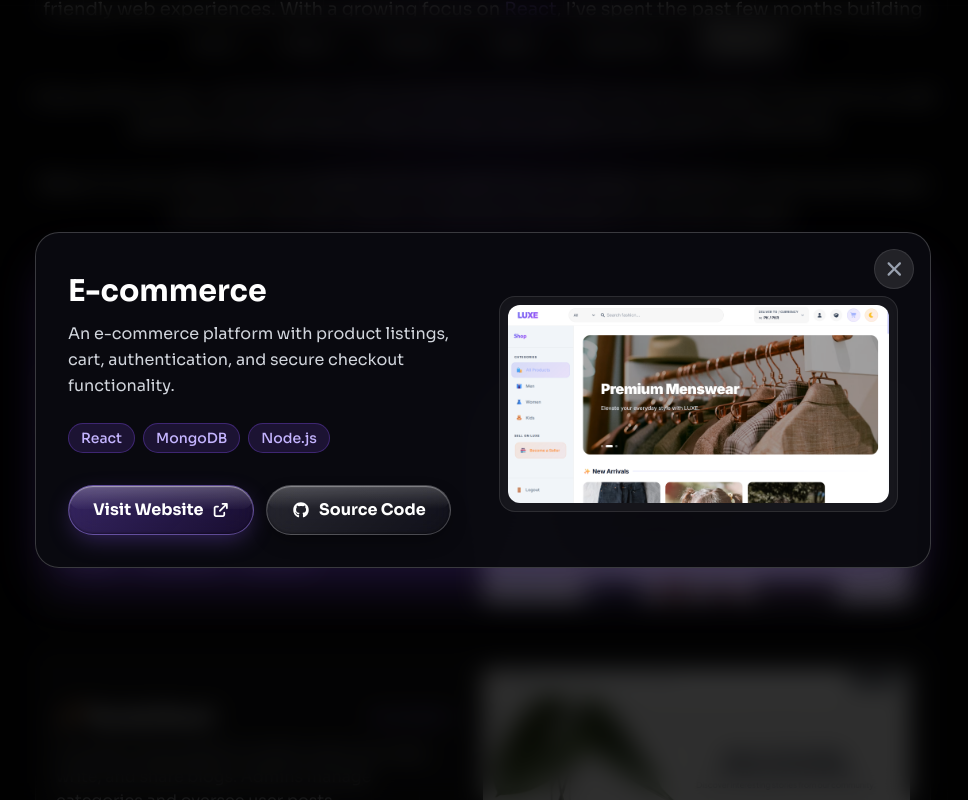
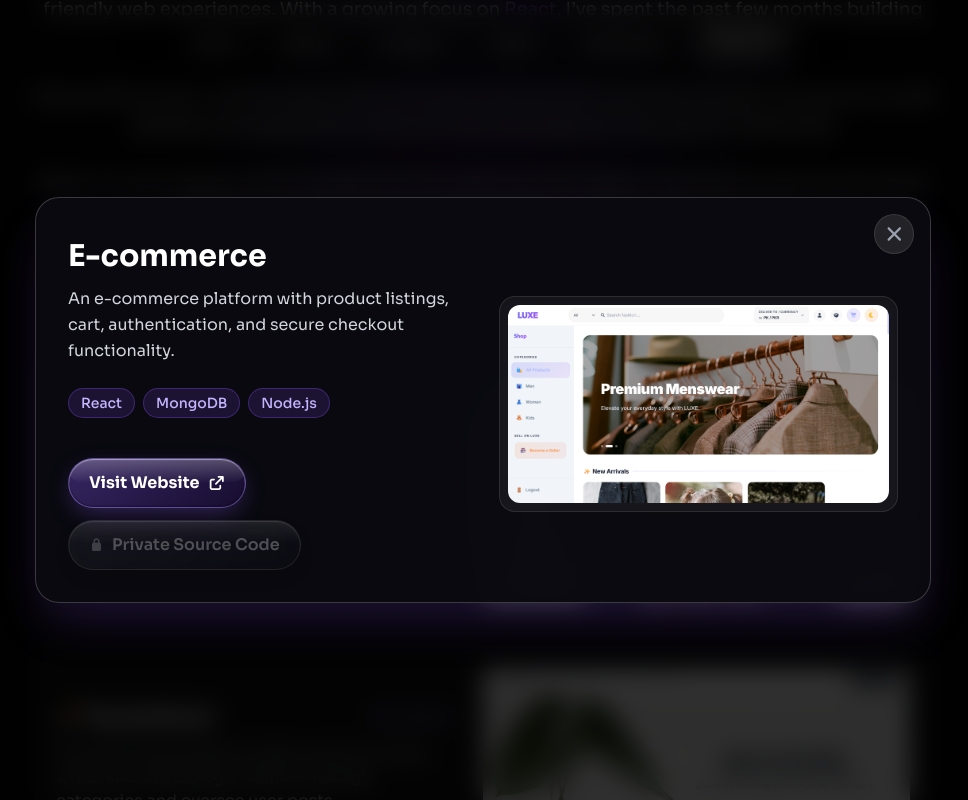
Before and after one commit to abdullah-git40/My-Portfolio, a React (Vite) app in the folder frontend/: page / in a window 1280 px wide. Both pictures are taken after a click on the element 640 px from the left and 1495 px from the top of the page. Shown: the part 1003-1803 px from the top of the page, without its empty margins (157-1125 px from the left). Built offline with nearby package versions, Linux system fonts and the light colour scheme.

Commit message:
project source code is private

```diff
--- a/frontend/src/components/Projects/ProjectModal.jsx
+++ b/frontend/src/components/Projects/ProjectModal.jsx
@@ -1,6 +1,6 @@
 import React, { useEffect } from "react";
 import { FontAwesomeIcon } from "@fortawesome/react-fontawesome";
-import { faXmark, faArrowUpRightFromSquare } from "@fortawesome/free-solid-svg-icons";
+import { faXmark, faArrowUpRightFromSquare, faLock } from "@fortawesome/free-solid-svg-icons";
 import { faGithub } from "@fortawesome/free-brands-svg-icons";
 import { motion, AnimatePresence } from "motion/react";
 
@@ -79,17 +79,17 @@ function ProjectModal({ project, isOpen, onClose }) {
               </div>
 
               {/* ACTION BUTTONS */}
-              <div className="flex flex-wrap gap-3 justify-center md:justify-start">
+              <div className="flex flex-row flex-wrap items-center gap-3 justify-center md:justify-start mt-2">
                 {project.liveUrl && !project.isLiveDisabled ? (
                   <a
                     href={project.liveUrl}
                     target="_blank"
                     rel="noopener noreferrer"
-                    className="w-full sm:w-auto"
+                    className="inline-block"
                   >
-                    <button className="glass-btn-primary w-full sm:w-auto px-6 py-3 rounded-full text-white font-bold cursor-pointer flex items-center justify-center gap-2">
+                    <button className="glass-btn-primary px-4 sm:px-5 py-2.5 sm:py-3 rounded-full text-white font-bold cursor-pointer inline-flex items-center justify-center gap-2 text-sm sm:text-base whitespace-nowrap">
                       Visit Website{" "}
-                      <FontAwesomeIcon icon={faArrowUpRightFromSquare} className="text-sm" />
+                      <FontAwesomeIcon icon={faArrowUpRightFromSquare} className="text-xs sm:text-sm" />
                     </button>
                   </a>
                 ) : (
@@ -97,26 +97,36 @@ function ProjectModal({ project, isOpen, onClose }) {
                     disabled
                     aria-disabled="true"
                     title="Website is currently unavailable"
-                    className="glass-btn-primary opacity-40 cursor-not-allowed w-full sm:w-auto px-6 py-3 rounded-full text-white/70 font-bold flex items-center justify-center gap-2 pointer-events-none filter grayscale-[30%]"
+                    className="glass-btn-primary opacity-40 cursor-not-allowed px-4 sm:px-5 py-2.5 sm:py-3 rounded-full text-white/70 font-bold inline-flex items-center justify-center gap-2 pointer-events-none filter grayscale-[30%] text-sm sm:text-base whitespace-nowrap"
                   >
                     Visit Website{" "}
-                    <FontAwesomeIcon icon={faArrowUpRightFromSquare} className="text-sm opacity-60" />
+                    <FontAwesomeIcon icon={faArrowUpRightFromSquare} className="text-xs sm:text-sm opacity-60" />
                   </button>
                 )}
 
-                {project.githubUrl && (
+                {project.githubUrl ? (
                   <a
                     href={project.githubUrl}
                     target="_blank"
                     rel="noopener noreferrer"
-                    className="w-full sm:w-auto"
+                    className="inline-block"
                   >
-                    <button className="glass-btn-secondary w-full sm:w-auto px-6 py-3 rounded-full text-white font-bold cursor-pointer flex items-center justify-center gap-2">
+                    <button className="glass-btn-secondary px-4 sm:px-5 py-2.5 sm:py-3 rounded-full text-white font-bold cursor-pointer inline-flex items-center justify-center gap-2 text-sm sm:text-base whitespace-nowrap">
                       <FontAwesomeIcon icon={faGithub} />
                       Source Code
                     </button>
                   </a>
-                )}
+                ) : project.isPrivateSource ? (
+                  <button
+                    disabled
+                    aria-disabled="true"
+                    title="Source code is in a private repository"
+                    className="glass-btn-secondary opacity-40 cursor-not-allowed px-4 sm:px-5 py-2.5 sm:py-3 rounded-full text-white/70 font-semibold inline-flex items-center justify-center gap-2 pointer-events-none border-white/10 text-sm sm:text-base whitespace-nowrap"
+                  >
+                    <FontAwesomeIcon icon={faLock} className="text-xs opacity-70" />
+                    Private Source Code
+                  </button>
+                ) : null}
               </div>
             </div>
 
--- a/frontend/src/components/Projects/Projects.jsx
+++ b/frontend/src/components/Projects/Projects.jsx
@@ -15,7 +15,8 @@ function Projects() {
       image: image2,
       tags: ["React", "MongoDB", "Node.js"],
       liveUrl: "http://ec2-13-53-36-107.eu-north-1.compute.amazonaws.com/",
-      githubUrl: "https://github.com/abdullah-git40/E-commerce.git",
+      githubUrl: null,
+      isPrivateSource: true,
     },
     {
       id: 1,
```
